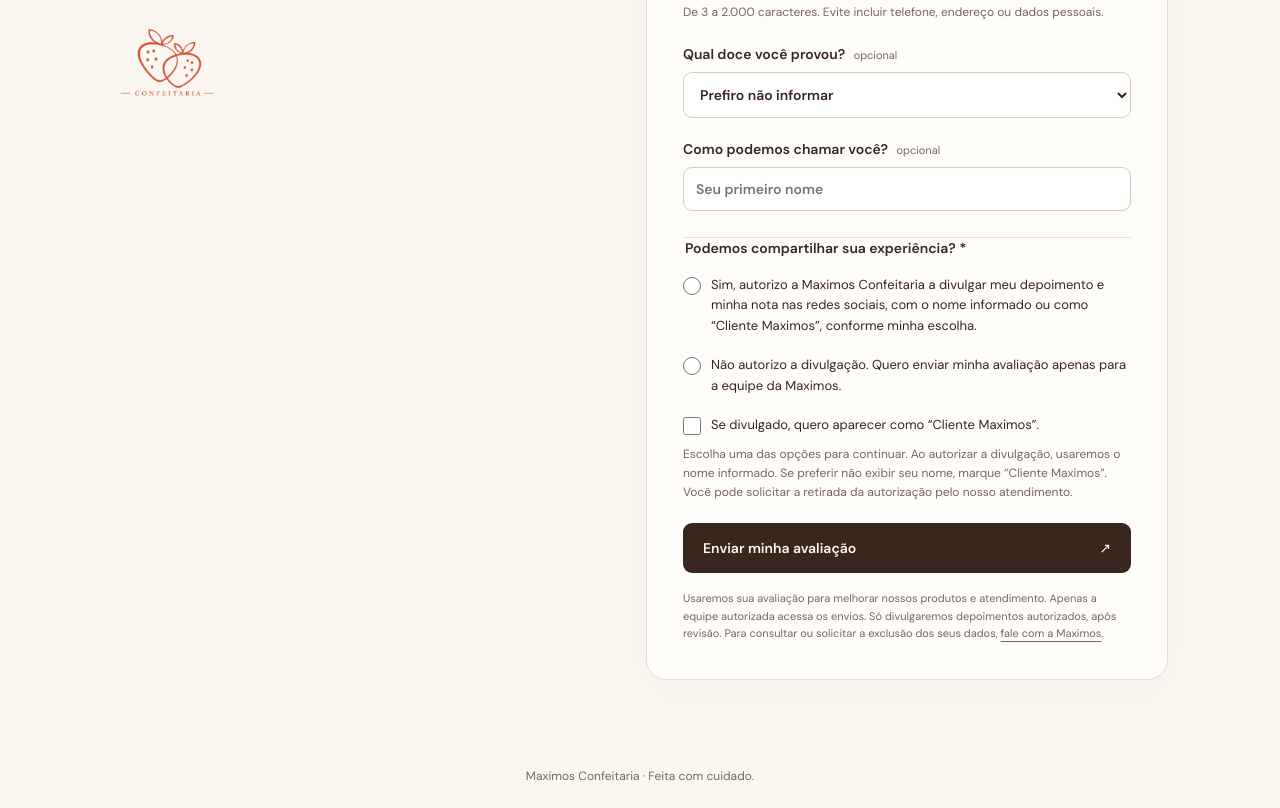
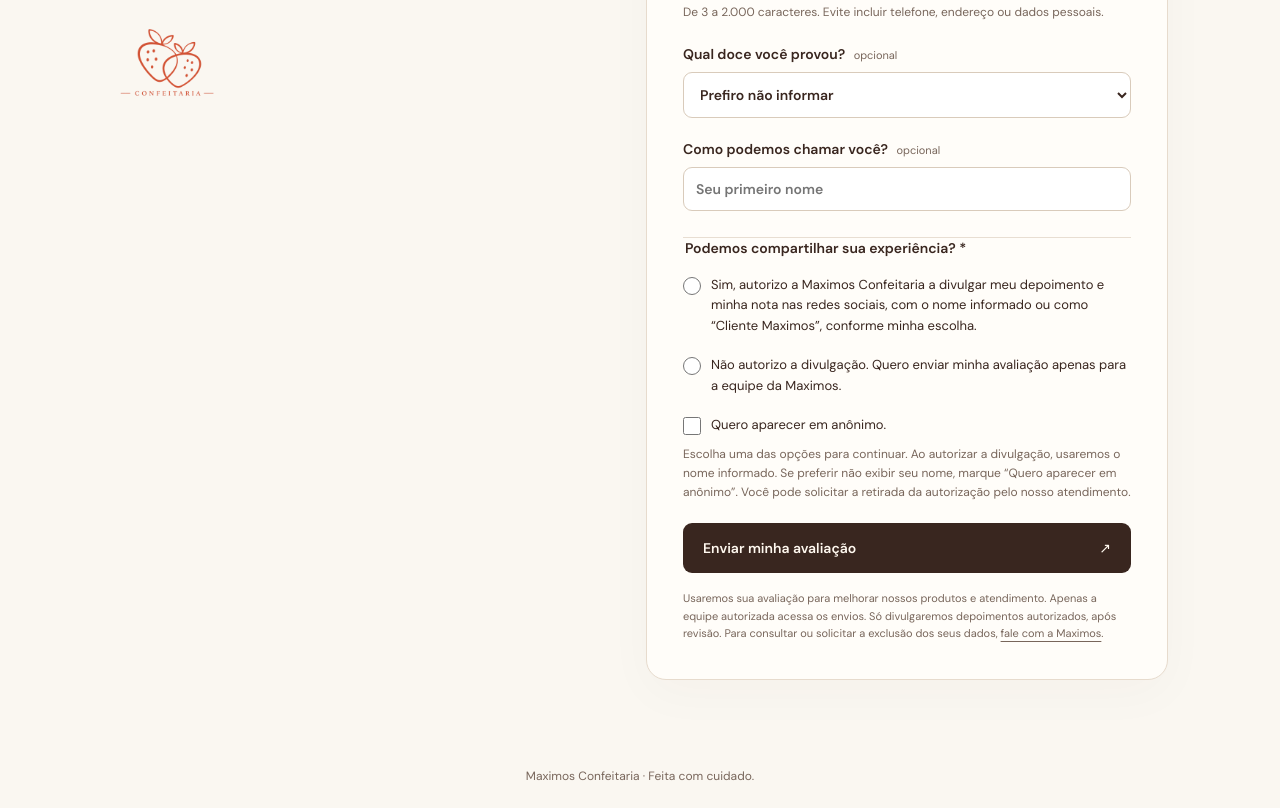
Before and after one commit to jrhenriquerf/maximos-confeitaria-pages, a website: page src/feedback.html in a window 1280 px wide. Shown: the part 548-1356 px from the top of the page. Drawn offline with nearby package versions, Linux system fonts and the light colour scheme; a web font is replaced by a local one.

Commit message:
fix: simplify anonymous feedback option label (#4)
Co-authored-by: Jair Francisco <jair.francisco@forimage.com.br>

```diff
--- a/src/feedback.html
+++ b/src/feedback.html
@@ -7,7 +7,7 @@
 <label>O que você achou? <span aria-hidden="true">*</span><textarea name="message" required minlength="3" maxlength="2000" rows="5" placeholder="Conta qual doce provou e o que achou…"></textarea></label><p class="hint">De 3 a 2.000 caracteres. Evite incluir telefone, endereço ou dados pessoais.</p>
 <label>Qual doce você provou? <span class="optional">opcional</span><select name="product"><option value="">Prefiro não informar</option>__PRODUCT_OPTIONS__<option value="Outros">Outro doce</option></select></label>
 <label>Como podemos chamar você? <span class="optional">opcional</span><input name="display_name" maxlength="80" autocomplete="given-name" placeholder="Seu primeiro nome"></label>
-<div class="permission"><fieldset><legend>Podemos compartilhar sua experiência? <span aria-hidden="true">*</span></legend><label class="check"><input type="radio" name="consent" value="yes" required><span>Sim, autorizo a Maximos Confeitaria a divulgar meu depoimento e minha nota nas redes sociais, com o nome informado ou como “Cliente Maximos”, conforme minha escolha.</span></label><label class="check"><input type="radio" name="consent" value="no" required><span>Não autorizo a divulgação. Quero enviar minha avaliação apenas para a equipe da Maximos.</span></label></fieldset><label class="check"><input type="checkbox" name="anonymous"><span>Se divulgado, quero aparecer como “Cliente Maximos”.</span></label><p class="hint">Escolha uma das opções para continuar. Ao autorizar a divulgação, usaremos o nome informado. Se preferir não exibir seu nome, marque “Cliente Maximos”. Você pode solicitar a retirada da autorização pelo nosso atendimento.</p></div>
+<div class="permission"><fieldset><legend>Podemos compartilhar sua experiência? <span aria-hidden="true">*</span></legend><label class="check"><input type="radio" name="consent" value="yes" required><span>Sim, autorizo a Maximos Confeitaria a divulgar meu depoimento e minha nota nas redes sociais, com o nome informado ou como “Cliente Maximos”, conforme minha escolha.</span></label><label class="check"><input type="radio" name="consent" value="no" required><span>Não autorizo a divulgação. Quero enviar minha avaliação apenas para a equipe da Maximos.</span></label></fieldset><label class="check"><input type="checkbox" name="anonymous"><span>Quero aparecer em anônimo.</span></label><p class="hint">Escolha uma das opções para continuar. Ao autorizar a divulgação, usaremos o nome informado. Se preferir não exibir seu nome, marque “Quero aparecer em anônimo”. Você pode solicitar a retirada da autorização pelo nosso atendimento.</p></div>
 <div class="trap" aria-hidden="true"><label>Seu site<input name="website" tabindex="-1" autocomplete="off"></label></div>
 </fieldset><p id="form-status" role="status" aria-live="polite"></p><button id="submit" type="submit">Enviar minha avaliação <span aria-hidden="true">↗</span></button><p class="privacy">Usaremos sua avaliação para melhorar nossos produtos e atendimento. Apenas a equipe autorizada acessa os envios. Só divulgaremos depoimentos autorizados, após revisão. Para consultar ou solicitar a exclusão dos seus dados, <a id="contact" href="/#como-pedir">fale com a Maximos</a>.</p></form></div>
 <div id="success" hidden tabindex="-1"><p class="eyebrow">RECEBEMOS SUA AVALIAÇÃO</p><h2>Obrigada por<br>fazer parte.</h2><p>Seu feedback chegou à nossa equipe e ajuda a deixar cada experiência ainda mais especial.</p><a class="button" href="/">Voltar ao catálogo ↗</a></div><noscript>Ative o JavaScript para enviar sua avaliação.</noscript></section></main><footer>Maximos Confeitaria · Feita com cuidado.</footer><script id="feedback-config" type="application/json">__FEEDBACK_CONFIG__</script></body></html>
```
